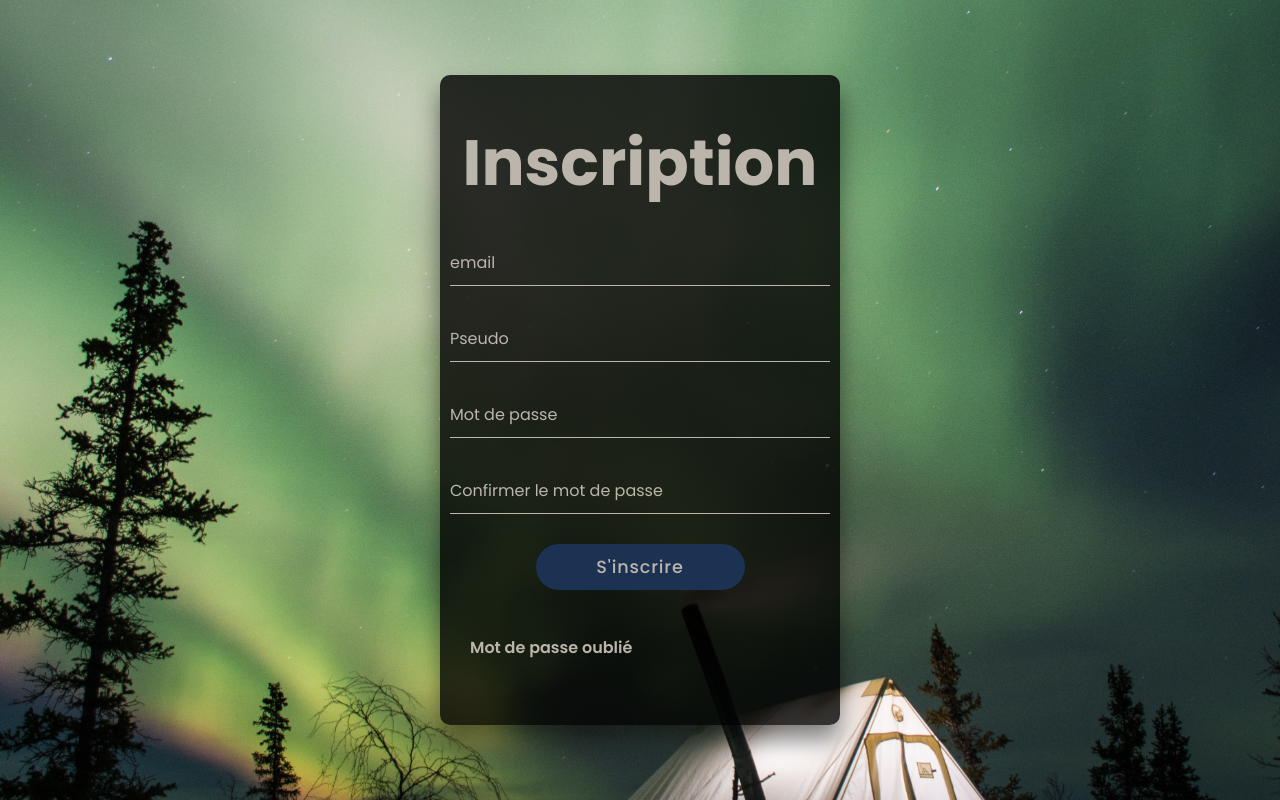
After one commit to BigBen131283/projet_4, a PHP site: template src/View/Users/register.php in a window 1280 px wide. The commit adds this page. Run offline with PHP 8.4, Linux system fonts and the light colour scheme; the template is opened without the code that fills it, so the values that code supplies are empty; some web fonts are replaced.

Commit message:
registerfailures

```diff
--- a/src/Controllers/Billets.php
+++ b/src/Controllers/BilletsController.php
@@ -4,7 +4,7 @@
     use App\Core\Controller;
     use App\Models\BilletsModel;
 
-    class Billets extends Controller
+    class BilletsController extends Controller
     {
         public function index()
         {
--- a/src/Controllers/Home.php
+++ b/src/Controllers/HomeController.php
@@ -6,7 +6,7 @@ use App\Core\Controller;
 
 
 
-class Home extends Controller
+class HomeController extends Controller
 {
     public function index()
     {
--- a/src/Controllers/Users.php
+++ b/src/Controllers/UsersController.php
@@ -9,7 +9,7 @@ use App\Core\Controller;
 use App\Validator\UsersValidator;
 use App\Validator\ErrorMessages;
 
-class Users extends Controller
+class UsersController extends Controller
 {
     /**
      * Cette méthode affichera une page listant tous les membres actifs
@@ -48,7 +48,7 @@ class Users extends Controller
 
     public function login()
     {
-        $this->render('users/login', [], "html");
+        $this->render('users/login', []);
     }
 
     public function register()
@@ -74,7 +74,7 @@ class Users extends Controller
             $errorMessages = $validator->checkUserEntries([]);
         }
         var_dump($errorMessages->getAllErrors());
-        $this->render('users/register', ['errorMessages' => $errorMessages], "html");
+        $this->render('users/register', ['errorMessages' => $errorMessages]);
     }
 }
 
--- a/src/Core/Main.php
+++ b/src/Core/Main.php
@@ -2,7 +2,7 @@
 
 namespace App\Core;
 
-use App\Controllers\Home;
+use App\Controllers\HomeController;
 
 class Main
 {
@@ -52,7 +52,7 @@ class Main
             // Toutes les clés numériques seront modifiées pour commencer à zéro pendant que les clés litérales ne seront pas affectées.
             //
             //
-            $controller = '\\App\\Controllers\\'. ucfirst(array_shift($params));
+            $controller = '\\App\\Controllers\\'. ucfirst(array_shift($params)).'Controller';
 
             // On instancie le contrôleur
             $controller = new $controller;
@@ -80,7 +80,7 @@ class Main
         {
             // On n'a pas de paramètres
             // On instancie le contrôleur par défaut
-            $controller = new Home;
+            $controller = new HomeController;
 
             // On appelle la méthode index()
             $controller->index();
--- a/src/Repository/UsersDB.php
+++ b/src/Repository/UsersDB.php
@@ -3,12 +3,12 @@
 namespace App\Repository;
 
 use App\Core\Db;
-use App\Controllers\Users;
+use App\Controllers\UsersController;
 use App\Validator\UsersValidator;
 
 class UsersDB extends Db
 {
-    public function createUser(array $params, Users $usersController)
+    public function createUser(array $params, UsersController $usersController)
     {
         $email = $params['email'];
         $password = $params['pass'];
--- a/src/View/Templates/default.php
+++ b/src/View/Templates/default.php
@@ -16,6 +16,9 @@
     <link rel="stylesheet" href="/styles/mobile/authorprofile.css">
     <link rel="stylesheet" href="/styles/tablet/authorprofile.css" media="screen AND (min-width: 600px)">
     <link rel="stylesheet" href="/styles/desktop/authorprofile.css" media="screen AND (min-width: 1024px)">
+    <link rel="stylesheet" href="/styles/login.css">
+    <link rel="stylesheet" href="/styles/login/tablett.css" media="screen AND (min-width: 600px)">
+    <link rel="stylesheet" href="/styles/login/desktop.css" media="screen AND (min-width: 1024px)">
     <link rel="stylesheet" href="/styles/project.css">
     <link rel="stylesheet" href="/styles/lastpost.css">
     <script type="module" src="/scripts/script.js"></script>
--- /dev/null
+++ b/src/View/Users/register.php
@@ -0,0 +1,32 @@
+<form method="post" novalidate action="/users/register">
+
+        <h1>Inscription</h1>
+        <div class="inputBox">
+            <input type="email" name="email" required id="email">
+            <label for="email">email</label>
+            <?php
+                echo $errorMessages->getFirstError('email');
+            ?>
+        </div>
+        <div class="inputBox">
+            <input type="text" name="pseudo" required id="pseudo">
+            <label for="pseudo">Pseudo</label>
+
+        </div>
+        <div class="inputBox">
+            <input type="password" name="pass" required id="pass">
+            <label for="pass">Mot de passe</label>
+
+        </div>
+        <div class="inputBox">
+            <input type="password" name="confirm-pass" required id="confirm-pass">
+            <label for="confirm-pass">Confirmer le mot de passe</label>
+
+        </div>
+        <div class="links">
+            <button type="submit">S'inscrire</button>
+            <ul>
+                <li><a href="#" data-text="Mot de passe oublié">Mot de passe oublié</a></li>
+            </ul>
+        </div>
+    </form>
```
Also changed, not shown: src/Validator/ErrorMessages.php (deleted, +0 -33 lines), src/View/Templates/navigation.php (added, +16 -0 lines), src/View/Users/login.php (added, +18 -0 lines), login.html (renamed from src/View/Users/login.html), register.html (renamed from src/View/Users/register.html).
